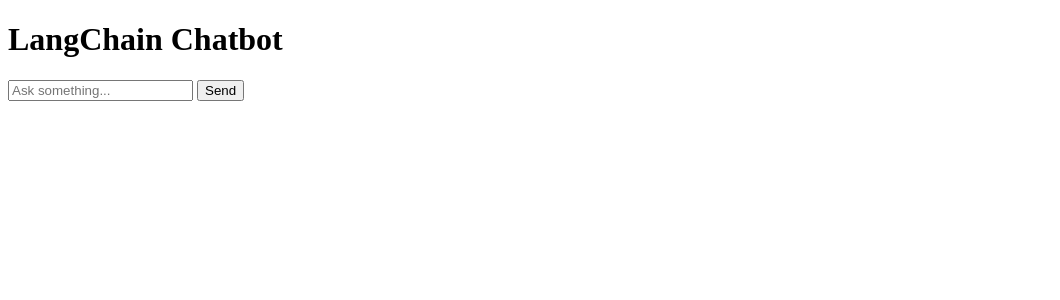
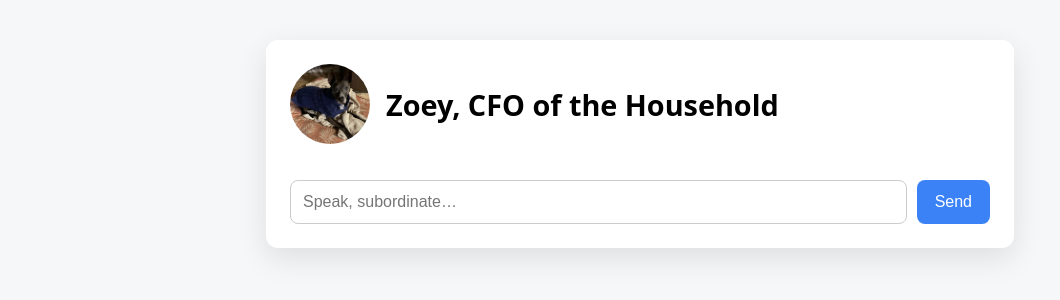
Before and after one commit to pediatricly/xolobot, a Django app: page / in a window 1280 px wide. Shown: the top 300 px of the page, without its empty margins (0-1060 px from the left). Run offline with Django 5.2, Linux system fonts and the light colour scheme.

Commit message:
ux upgrade 1

```diff
--- /dev/null
+++ b/chatbot/static/chatbot/style.css
@@ -0,0 +1,83 @@
+body {
+    font-family: system-ui, -apple-system, BlinkMacSystemFont, sans-serif;
+    background: #f6f7f9;
+    margin: 0;
+    padding: 0;
+}
+
+.container {
+    max-width: 700px;
+    margin: 40px auto;
+    background: white;
+    border-radius: 12px;
+    padding: 24px;
+    box-shadow: 0 10px 30px rgba(0,0,0,0.1);
+}
+
+.header {
+    display: flex;
+    align-items: center;
+    gap: 16px;
+}
+
+.header img {
+    width: 80px;
+    height: 80px;
+    border-radius: 50%;
+    object-fit: cover;
+}
+
+h1 {
+    margin: 0;
+    font-size: 1.8rem;
+}
+
+.chat {
+    margin-top: 20px;
+    max-height: 400px;
+    overflow-y: auto;
+}
+
+.message {
+    margin: 12px 0;
+    padding: 10px 14px;
+    border-radius: 10px;
+    line-height: 1.4;
+}
+
+.user {
+    background: #e6f0ff;
+    align-self: flex-end;
+}
+
+.bot {
+    background: #f1f1f1;
+}
+
+form {
+    display: flex;
+    margin-top: 16px;
+    gap: 10px;
+}
+
+input[type="text"] {
+    flex: 1;
+    padding: 12px;
+    font-size: 1rem;
+    border-radius: 8px;
+    border: 1px solid #ccc;
+}
+
+button {
+    padding: 12px 18px;
+    font-size: 1rem;
+    border-radius: 8px;
+    border: none;
+    background: #3b82f6;
+    color: white;
+    cursor: pointer;
+}
+
+button:disabled {
+    background: #aaa;
+}
--- a/chatbot/templates/chatbot/index.html
+++ b/chatbot/templates/chatbot/index.html
@@ -1,31 +1,81 @@
+{% load static %}
 <!DOCTYPE html>
 <html>
 <head>
-  <title>The XoloBot</title>
+    <title>Zoey the Xolo</title>
+    <link rel="stylesheet" href="{% static 'chatbot/style.css' %}">
+</head>
+<body>
+<div class="container">
+    <div class="header">
+        <img src="{% static 'chatbot/zoey.jpg' %}" alt="Zoey">
+        <h1>Zoey, CFO of the Household</h1>
+    </div>
+
+    <div id="chat" class="chat"></div>
+
+    <form id="chat-form">
+        <input type="text" id="message" placeholder="Speak, subordinate…" autocomplete="off" />
+        <button type="submit">Send</button>
+    </form>
+</div>
+
 <script>
-    async function sendMessage() {
-      const msg = document.getElementById("message").value;
+const form = document.getElementById("chat-form");
+const input = document.getElementById("message");
+const chat = document.getElementById("chat");
+const button = form.querySelector("button");
+
+function addMessage(text, cls) {
+    const div = document.createElement("div");
+    div.className = "message " + cls;
+    div.textContent = text;
+    chat.appendChild(div);
+    chat.scrollTop = chat.scrollHeight;
+}
+
+form.onsubmit = async (e) => {
+    e.preventDefault();
+    const text = input.value.trim();
+    if (!text) return;
+
+    addMessage(text, "user");
+    input.value = "";
+    button.disabled = true;
+
+    // 👇 Placeholder while waiting
+    const thoughts = [
+      "Zoey is considering your request… 🐕",
+      "Zoey is judging you…",
+      "Zoey is consulting the budget…",
+      "Zoey is sunbathing. One moment.",
+    ];
+
+    const thinking = document.createElement("div");
+    thinking.className = "message bot";
+    thinking.textContent = thoughts[Math.floor(Math.random() * thoughts.length)];
+    chat.appendChild(thinking);
+    chat.scrollTop = chat.scrollHeight;
+
+    try {
         const res = await fetch("/ask/", {
             method: "POST",
             headers: {
-          "X-CSRFToken": document.querySelector('[name=csrfmiddlewaretoken]').value,
                 "Content-Type": "application/x-www-form-urlencoded"
             },
-        body: "message=" + encodeURIComponent(msg)
+            body: new URLSearchParams({ message: text })
         });
+
         const data = await res.json();
-      document.getElementById("chat").innerHTML += "<p><b>You:</b> " + msg + "</p>";
-      document.getElementById("chat").innerHTML += "<p><b>Bot:</b> " + data.reply + "</p>";
+        chat.removeChild(thinking);
+        addMessage(data.reply, "bot");
+    } catch (err) {
+        chat.removeChild(thinking);
+        addMessage("Zoey is displeased. Try again.", "bot");
     }
+
+    button.disabled = false;
+};
 </script>
-</head>
-<body>
-  <h1>LangChain Chatbot</h1>
-  <div id="chat"></div>
-  <form onsubmit="event.preventDefault(); sendMessage();">
-    {% csrf_token %}
-    <input type="text" id="message" placeholder="Ask something..." />
-    <button type="submit">Send</button>
-  </form>
 </body>
 </html>
```
Also changed, not shown: chatbot/static/chatbot/zoey.jpg (added). Lines whose indentation alone changed are shown as unchanged.
